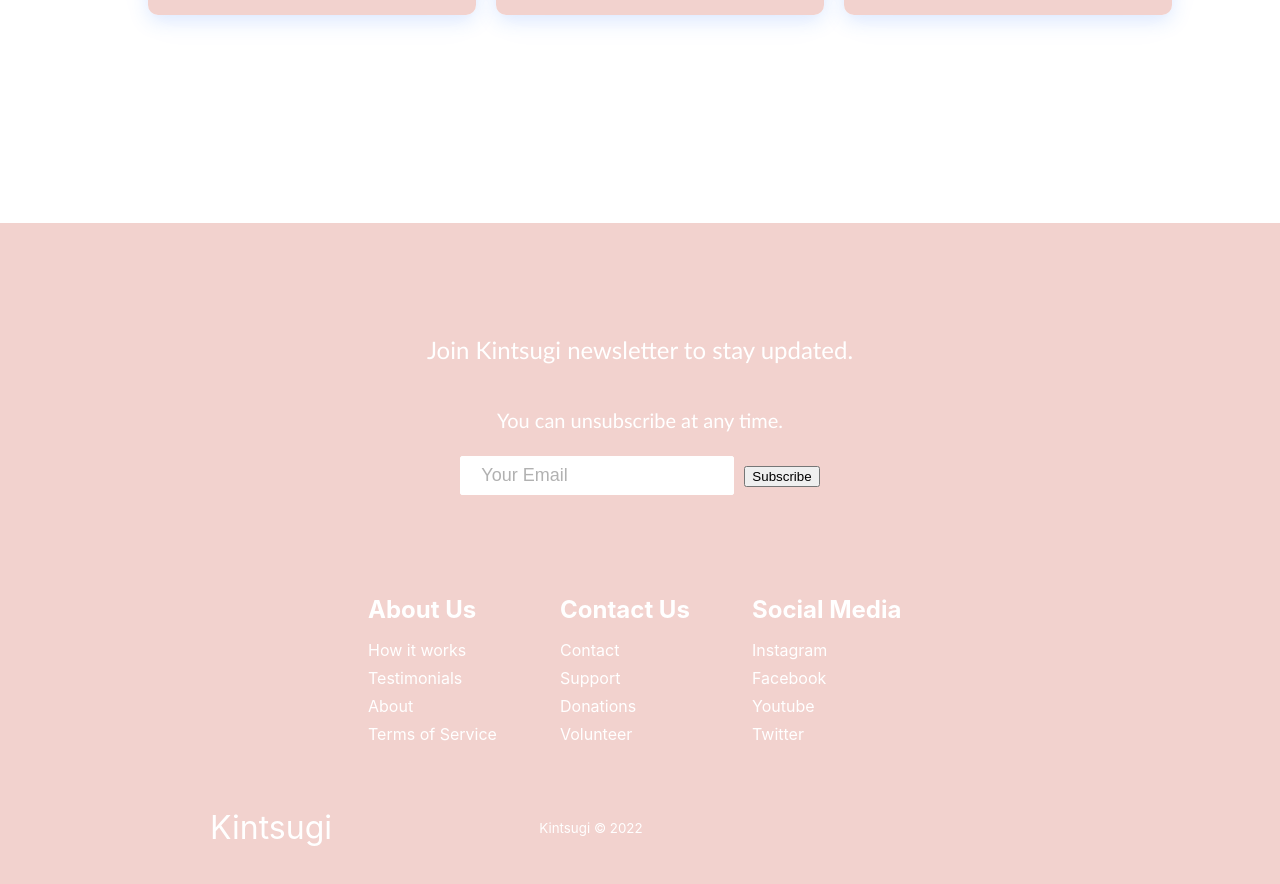
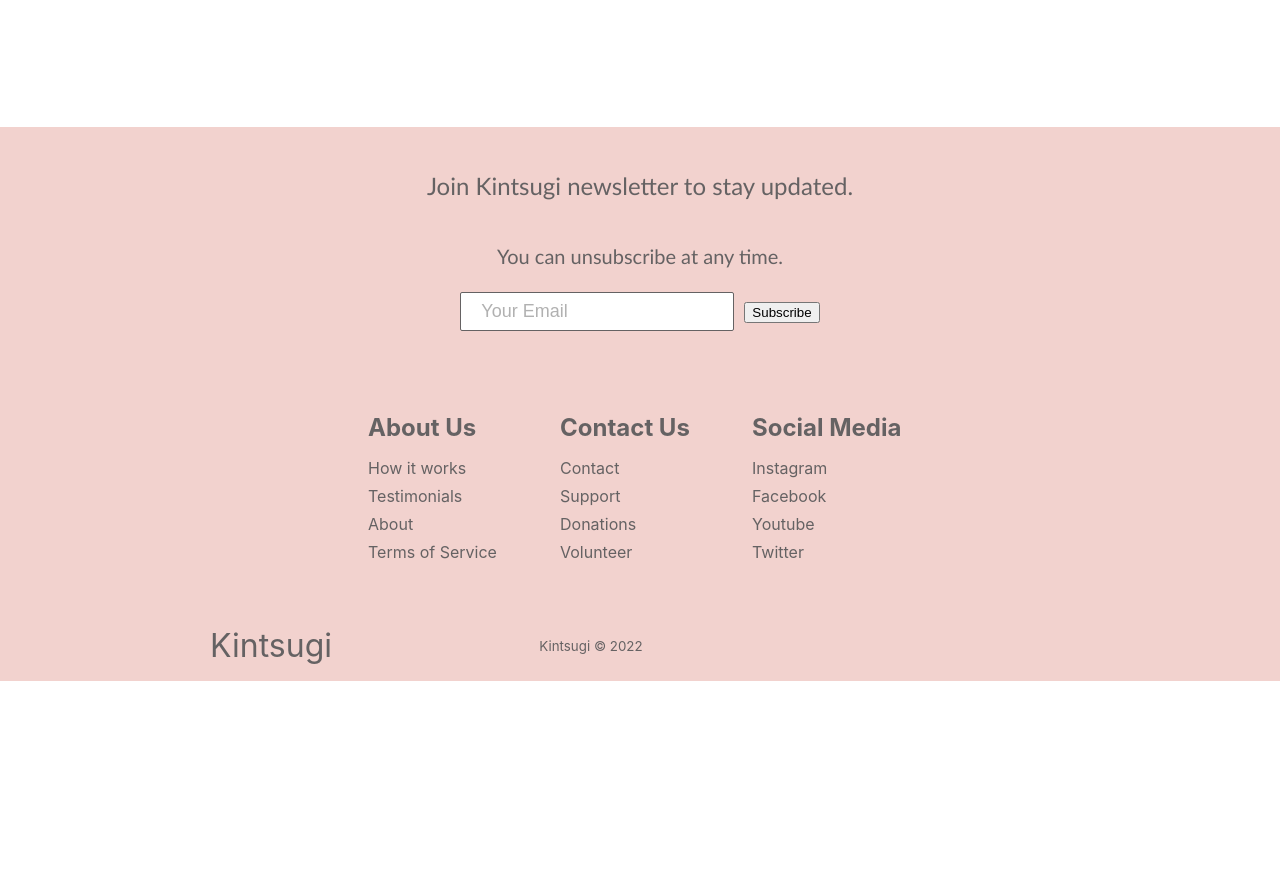
Before and after one commit to marlains/Venushacks-2022, a React (Create React App) app: page / in a window 1280 px wide. Shown: the part 1040-1924 px from the top of the page. After the commit the page ends 1721 px from the top, so only its background shows below. Built offline with nearby package versions, Linux system fonts and the light colour scheme.

Commit message:
changed footer

```diff
--- a/src/components/Cards.css
+++ b/src/components/Cards.css
@@ -26,7 +26,7 @@
     grid-template-columns: 1fr 1fr 1fr;
     grid-template-rows: 1fr 1fr 1fr;
     column-gap: 20px;
-    margin: 3rem;
+    margin: 1rem;
     height: 50vh;
     width: 80vw;
     border-radius: 10px; /* 10px rounded corners */
--- a/src/components/Footer/Footer.css
+++ b/src/components/Footer/Footer.css
@@ -1,6 +1,6 @@
 .footer-container {
     background-color: #f2d2ce;
-    padding: 4rem 0 2rem 0;
+    padding: 0rem;
     display: flex;
     flex-direction: column;
     justify-content: center;
@@ -14,9 +14,9 @@
     align-items: center;
     text-align: center;
 
-    margin-bottom: 24px;
-    padding: 24px;
-    color: #fff;
+    margin-bottom: 10px;
+    padding: 20px;
+    color: #656263;
   }
 
   .footer-subscription > p {
@@ -42,7 +42,7 @@
     border: none;
     font-size: 18px;
     margin-bottom: 16px;
-    border: 1px solid #fff;
+    border: 1px solid #656263;
   }
 
   .footer-links {
@@ -71,11 +71,11 @@
   }
 
   .footer-link-items > h2 {
-    color: #fff;
+    color: #656263;
   }
 
   .footer-link-items a {
-    color: #fff;
+    color: #656263;
     text-decoration: none;
     margin-bottom: 0.5rem;
   }
@@ -95,7 +95,7 @@
 
   /* Social Icons */
   .social-icon-link {
-    color: #fff;
+    color: #656263;
     font-size: 24px;
   }
 
@@ -121,7 +121,7 @@
   }
 
   .social-logo {
-    color: #fff;
+    color: #656263;
     justify-self: start;
     margin-left: 20px;
     cursor: pointer;
@@ -133,7 +133,7 @@
   }
 
   .website-rights {
-    color: #fff;
+    color: #656263;
     margin-bottom: 16px;
   }
 
--- a/src/pages/home.js
+++ b/src/pages/home.js
@@ -1,6 +1,5 @@
 import React from 'react';
 import AllCards from '../components/AllCards';
-import Footer from '../components/Footer/Footer';
 
 const Home = () => {
   return (
```
